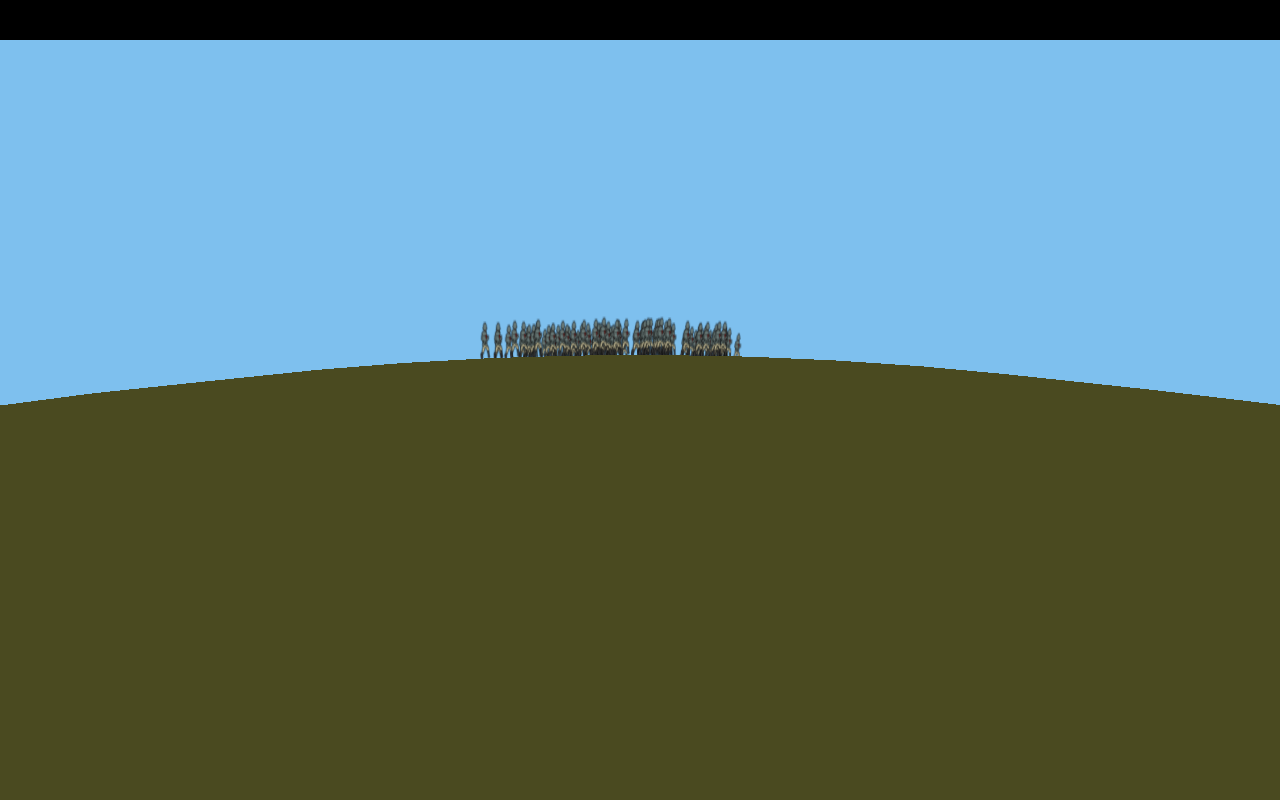
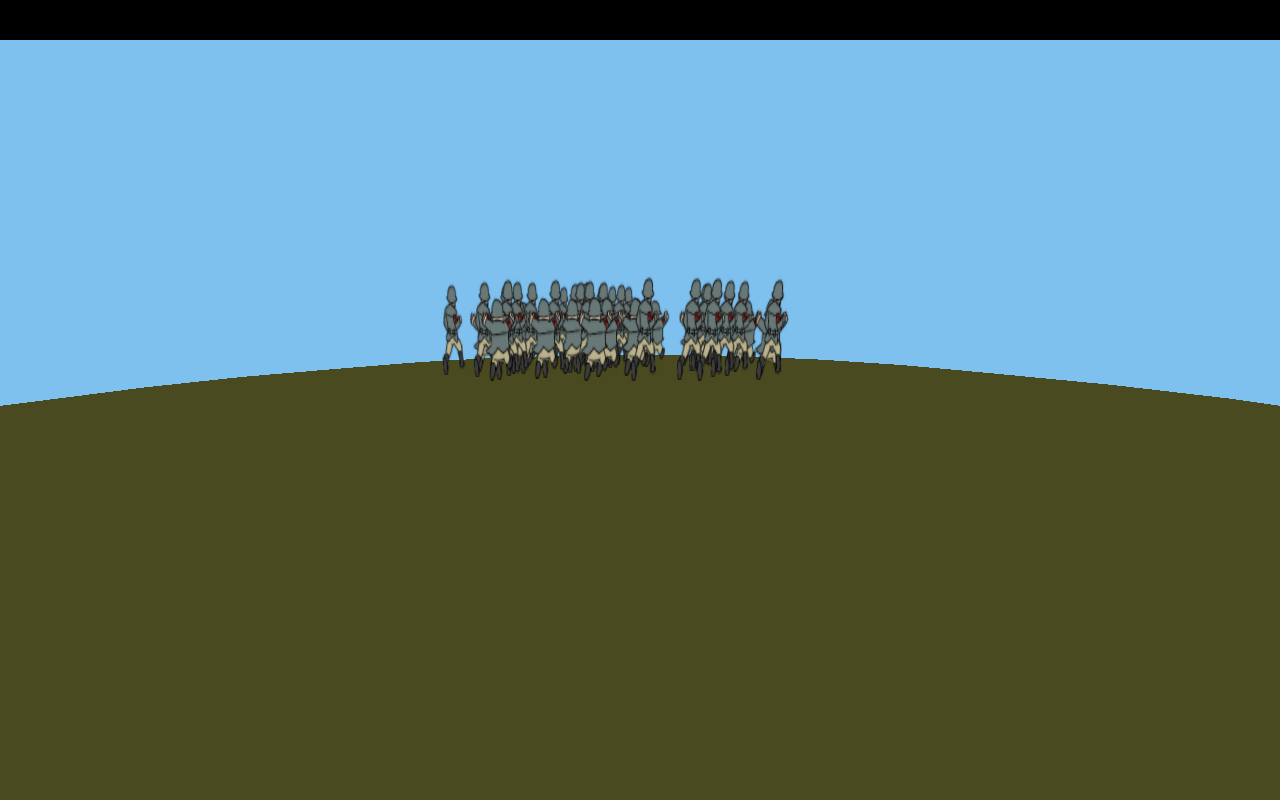
Before and after one commit to adefelic/punch_nazis, a plain HTML site: page index.html in a window 1280 px wide. Drawn offline with Linux system fonts and the light colour scheme; animation ran at ten frames a second.

Commit message:
moved actors into a class. they unfortunately do not share geometry

```diff
--- a/index.html
+++ b/index.html
@@ -12,6 +12,7 @@
 </head>
 
 <body>
+	<script src="js/Actor.js"></script>
 	<script src="js/game.js"></script>
 </body>
 </html>
--- a/js/Actor.js
+++ b/js/Actor.js
@@ -1,57 +1,36 @@
-// adapted from http://www.96methods.com/2012/02/three-js-very-basic-animation/
-
-var Actor = function(mesh) {
+var Actor = function(mesh, render_order, scene) {
 
 	this.mesh = mesh;
-	this.render_order;
+	this.mesh.renderOrder = render_order;
+	this.scene = scene;
+	this.lateralSpeed = 0;
+
+	// set initial position
+	this.mesh.position.z = 0;
+	this.mesh.rotation.x = .15;
+	this.mesh.geometry.translate(0, 100.8, 0); // so we can rotate around the origin
+	this.mesh.geometry.rotateZ((Math.random() - 0.5) * .05); // rotate laterally
 
 	// set initial lateral movement speed
+	this.updateSpeed();
+
+	// add to scene
+	this.scene.add(this.mesh);
+}
+
+Actor.prototype.updateSpeed = function() {
 	var rand = Math.random() - 0.5;
 	if (Math.abs(rand) <= .06) rand = 0;
-	this.speed = 0.003 * Math.pow(rand, 2);
-
-	this.in_scene = false;
-
-	this.animation_cycle_duration = 1000;
-	this.n_keyframes = 30;
-
-	this.current_keyframe;
-	this.last_keyframe; // previous?
-
-	this.last_frame_rendered_flag = false;
-
+	this.lateralSpeed = 0.003 * Math.pow(rand, 2);
 }
 
-Actor.prototype.load = function() {
-	var loader = new THREE.TextureLoader();
-	var texture = loader.load(this.sprite);
-	Actor.prototype.setMesh(
-		new THREE.Mesh( new THREE.PlaneGeometry(1,2), new THREE.MeshLambertMaterial( { color: 0xFF6060, map: texture } ));
-	);
-	this.loaded_model = true;
+Actor.prototype.update = function() {
+	// rotate characters around the world
+	this.mesh.rotation.x += 0.0005;
+	// move character laterally
+	this.mesh.rotation.z += this.lateralSpeed;
 }
 
-Actor.prototype.hasLoaded = function() {
-	return this.loaded_model;
+Actor.prototype.remove = function() {
+	this.scene.remove(this.mesh);
 }
-
-Actor.prototype.inScene = function() {
-	return this.in_scene;
-}
-
-Actor.prototype.addToScene = function(scene) {
-	scene.add(Actor.prototype.getMesh);
-	this.in_scene = true;
-}
-
-Actor.prototype.animate = function() {
-	// calculate how long to show a single frame
-	var interpolation = this.animation_cycle_duration / this.n_keyframes;
-
-	// determine current keyframe
-	var time = Date.now() % this.animation_cycle_duration;
-	var keyframe = Math.floor( time / interpolation ) + 1;
-	if (keyframe != current_keyframe) {
-
-	}
-}
--- a/js/game.js
+++ b/js/game.js
@@ -4,17 +4,16 @@
  * Date: February 2017
  */
 
-
 // some globals
-var container, scene, camera, renderer;
+var scene, camera, renderer;
 var clock = new THREE.Clock();
 
 // my globals below here
 var loader = new THREE.TextureLoader();
 var world_mesh;
 var actors = [];
-var actor_speeds = [];
 var render_order = 1000; // this is a hack
+var actor_material1, actor_material2;
 
 init();
 animate();
@@ -29,12 +28,10 @@ function init() {
 	camera.position.x = 0;
 	camera.position.y = 98.2;
 	camera.position.z = 25;
-	//scene.add(camera);
-	//camera.position.y = 50;
-	//camera.position.z = 200;
 
 	// Renderer
 	renderer = new THREE.WebGLRenderer();
+	//renderer.sortObjects = false;
 	renderer.setSize(window.innerWidth, window.innerHeight);
 	document.body.appendChild(renderer.domElement);
 
@@ -48,9 +45,7 @@ function init() {
 	var radius = 100;
 	var world_geometry = new THREE.SphereGeometry(radius, 128, 128);
 	loader = new THREE.TextureLoader();
-	var world_tex = loader.load(
-		'textures/patchygrass_1.jpg'
-	);
+	var world_tex = loader.load('textures/patchygrass_1.jpg');
 	world_tex.wrapS = world_tex.wrapT = THREE.RepeatWrapping;
 	world_tex.repeat.set( 20, 20 );
 	var world_material = new THREE.MeshBasicMaterial( { color: 0x777733, map: world_tex } );
@@ -63,31 +58,27 @@ function init() {
 	var sky_material = new THREE.MeshBasicMaterial( {color: 0x7ec0ee} );
 	var sky_mesh = new THREE.Mesh( sky_geometry, sky_material );
 	sky_mesh.position.z = -50;
-	scene.add( sky_mesh );
-	scene.fog = new THREE.FogExp2( 0x9999ff, 0.00025 );
+	scene.add(sky_mesh);
+
+	// Actor meshes
+	var actor_tex1 = loader.load('textures/nazi1a.png');
+	actor_material1 = new THREE.MeshBasicMaterial( { map: actor_tex1, transparent: true, depthWrite: false } );
+	var actor_tex2 = loader.load('textures/nazi2a.png');
+	actor_material2 = new THREE.MeshBasicMaterial( { map: actor_tex2, transparent: true, depthWrite: false } );
 }
 
-
 function newActor() {
-	var actor_geometry = new THREE.PlaneGeometry(0.8,1.6);
-	var actor_tex = loader.load('textures/nazi1a.png');
-	var actor_material = new THREE.MeshBasicMaterial( { map: actor_tex, transparent: true, depthWrite: false } );
-	var actor_mesh = new THREE.Mesh( actor_geometry, actor_material );
-	// actors.push(new Actor(nazi_mesh));
-	actor_mesh.renderOrder = render_order--;
+	var material;
+	// i should make different types behave differently
+	if (Math.random() < .5) {
+		// tall
+		material = actor_material1;
+	} else {
+		// short
+		material = actor_material2;
+	}
+	actors.push(new Actor(new THREE.Mesh(new THREE.PlaneGeometry(0.8, 1.6), material), render_order--, scene));
 	if (render_order == 0) render_order = 1000;
-	actor_mesh.position.z = 0;
-	actor_geometry.translate(0, 100.8, 0);
-	actor_geometry.rotateZ((Math.random() - 0.5) * .1);
-	actors.push( actor_mesh ); // our running collection of actors
-	scene.add( actor_mesh );
-	actor_speeds.push(newSpeed());
-}
-
-function newSpeed() {
-	var rand = Math.random() - 0.5;
-	if (Math.abs(rand) <= .06) rand = 0;
-	return 0.003 * Math.pow(rand, 2);
 }
 
 function animate() {
@@ -97,9 +88,42 @@ function animate() {
 }
 
 function update() {
-	var delta = clock.getDelta();
+	var time = Date.now();
+
+	// compare # of scene children w/ # of manually tracked actors
+	console.log(scene.children.length, actors.length);
+
+	// generate new Actors
+	if (time % 5 == 0) newActor();
+
+	// spin the world
+	world_mesh.rotation.x += 0.001;
+
+	// handle individual Actors
+	for (var i = actors.length - 1; i >= 0; i--) {
+
+		actors[i].update();
+
+		// pseudorandomly change character lateral speed
+		if (time % 10+i == 0) {
+			actors[i].updateSpeed();
+		}
+
+		// if character hits a side boundary, reverse direction
+		if (Math.abs(actors[i].mesh.rotation.z) > .01) {
+			actors[i].lateralSpeed *= -1;
+		}
+
+		// if the character has moved past the near plane, deallocate them
+		if (actors[i].mesh.rotation.x >= .3) {
+			actors[i].remove();
+			delete actors[i];
+			actors.splice(i, 1);
+		}
+	}
 }
 
+// stole this from an example
 function onWindowResize() {
 	windowHalfX = window.innerWidth / 2;
 	windowHalfY = window.innerHeight / 2;
@@ -109,39 +133,5 @@ function onWindowResize() {
 }
 
 function render() {
-	var time = Date.now();
-
-	// handle characters
-	for (var i = actors.length - 1; i >= 0; i--) {
-		// pseudorandomly change character lateral motion
-		if (time % 10+i == 0) {
-			actor_speeds.shift();
-			actor_speeds.push(newSpeed());
-		}
-		// if character hits a side boundary, reverse direction
-		if ( Math.abs(actors[i].rotation.z) > .015 ) {
-			actor_speeds[i] *= -1;
-		}
-		// move character laterally
-		actors[i].rotation.z += actor_speeds[i];
-
-		// if the character has moved past the near plane, deallocate them
-		if (actors[i].rotation.x >= .3) {
-			actors[i].material.dispose();
-			actors[i].geometry.dispose();
-			scene.remove(actors[i]);
-		}
-
-		// rotate characters around the world
-		actors[i].rotation.x += 0.0005;
-	}
-	// generate new characters
-	if (time % 5 == 0) newActor();
-
-	// spin the world
-	world_mesh.rotation.x += 0.001;
-
 	renderer.render(scene, camera);
 }
-
-animate();
```
